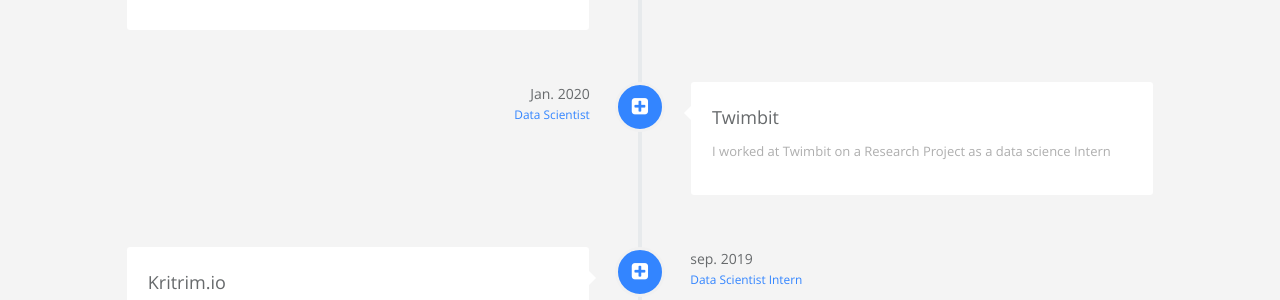
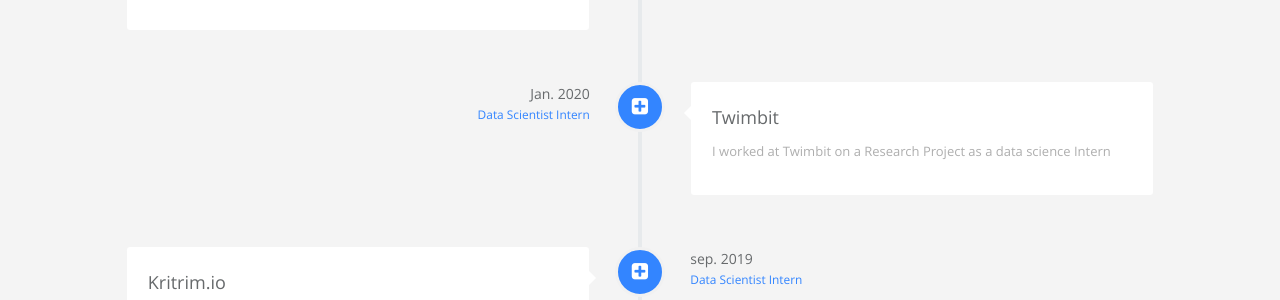
Before and after one commit to mounicarajput/modern-whale, a Jekyll site: the page built from index.html, in a window 1280 px wide and 900 px high, scrolled down 1005 px. Shown: the part 154-454 px from the top of the window. Built offline with Jekyll 4.4.1, drawn with Linux system fonts in a browser that asks for light colours.

Commit message:
careers.yml: updated detail in job

```diff
--- a/_data/index/careers.yml
+++ b/_data/index/careers.yml
@@ -22,7 +22,7 @@
     detail: Jan. 2020
     i18n: company_b_date
   job:
-    detail: Data Scientist
+    detail: Data Scientist Intern
     i18n: company_b_job
   icon: fa-plus-square
   present: false
```
